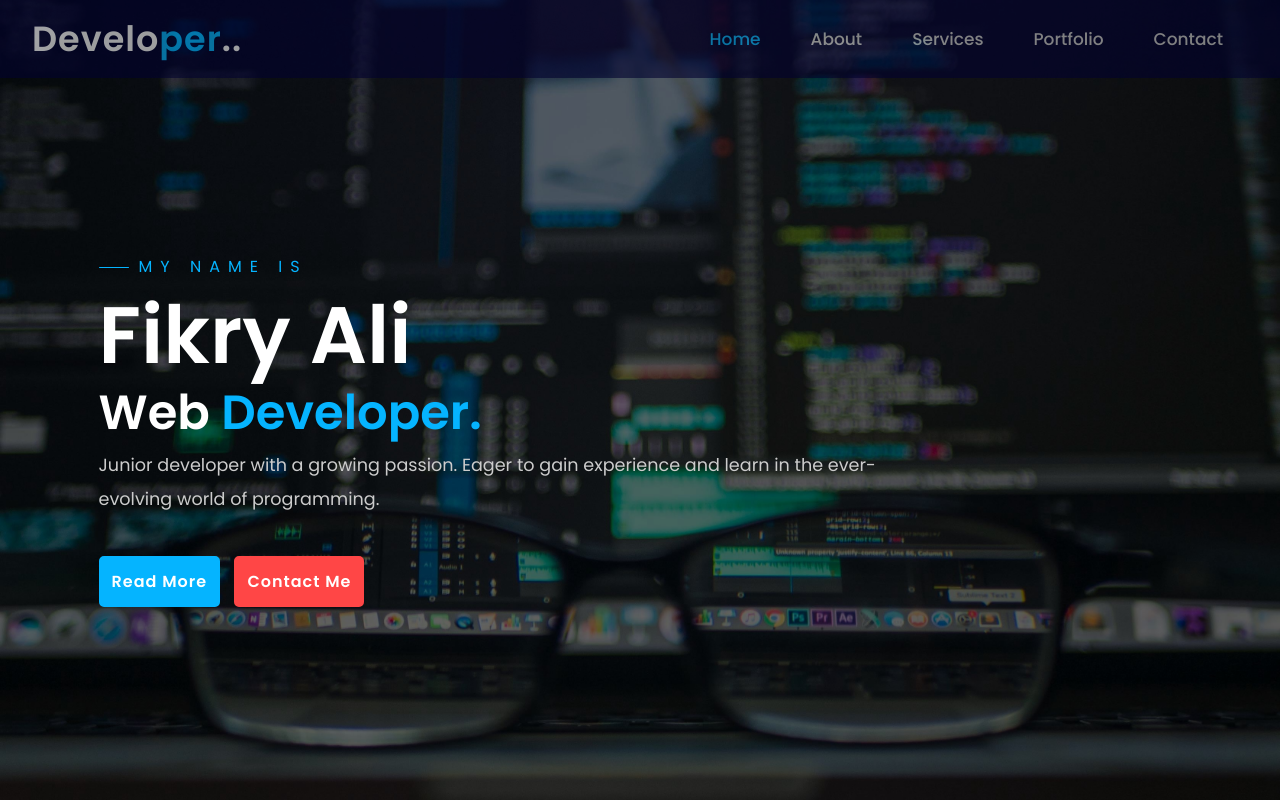
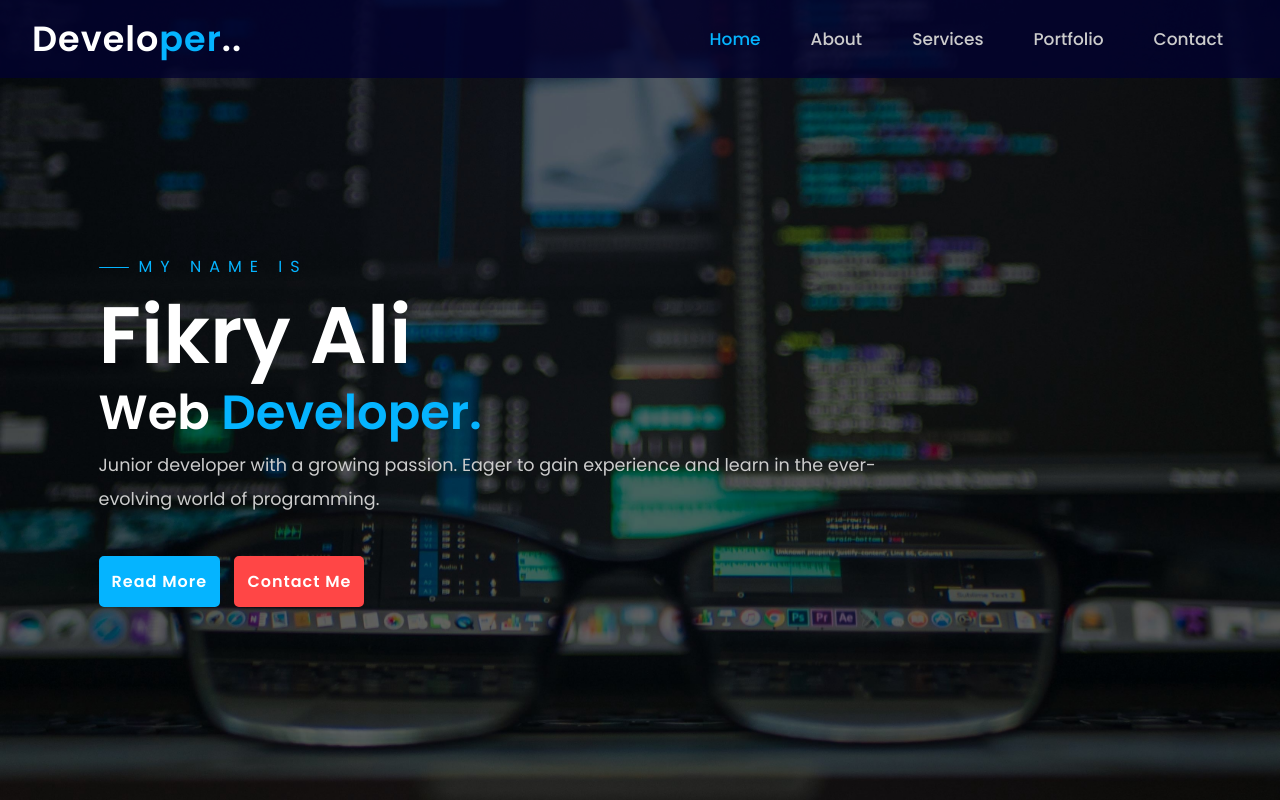
Before and after one commit to fvnkyBrr/fikryali.github.io, a plain HTML site: page index.html in a window 1280 px wide. Shown: the top 800 px of the page. Drawn offline with nearby package versions, Linux system fonts and the light colour scheme.

Commit message:
update header

```diff
--- a/css/style.css
+++ b/css/style.css
@@ -36,8 +36,7 @@ header {
   align-items: center;
   justify-content: space-between;
   padding: 22px 15%;
-  background-color: #020230;
-  opacity: 0.6;
+  background-color: #020230c7;
   border-bottom: 1px solid transparent;
   transition: all 0.45s ease;
 }
```
